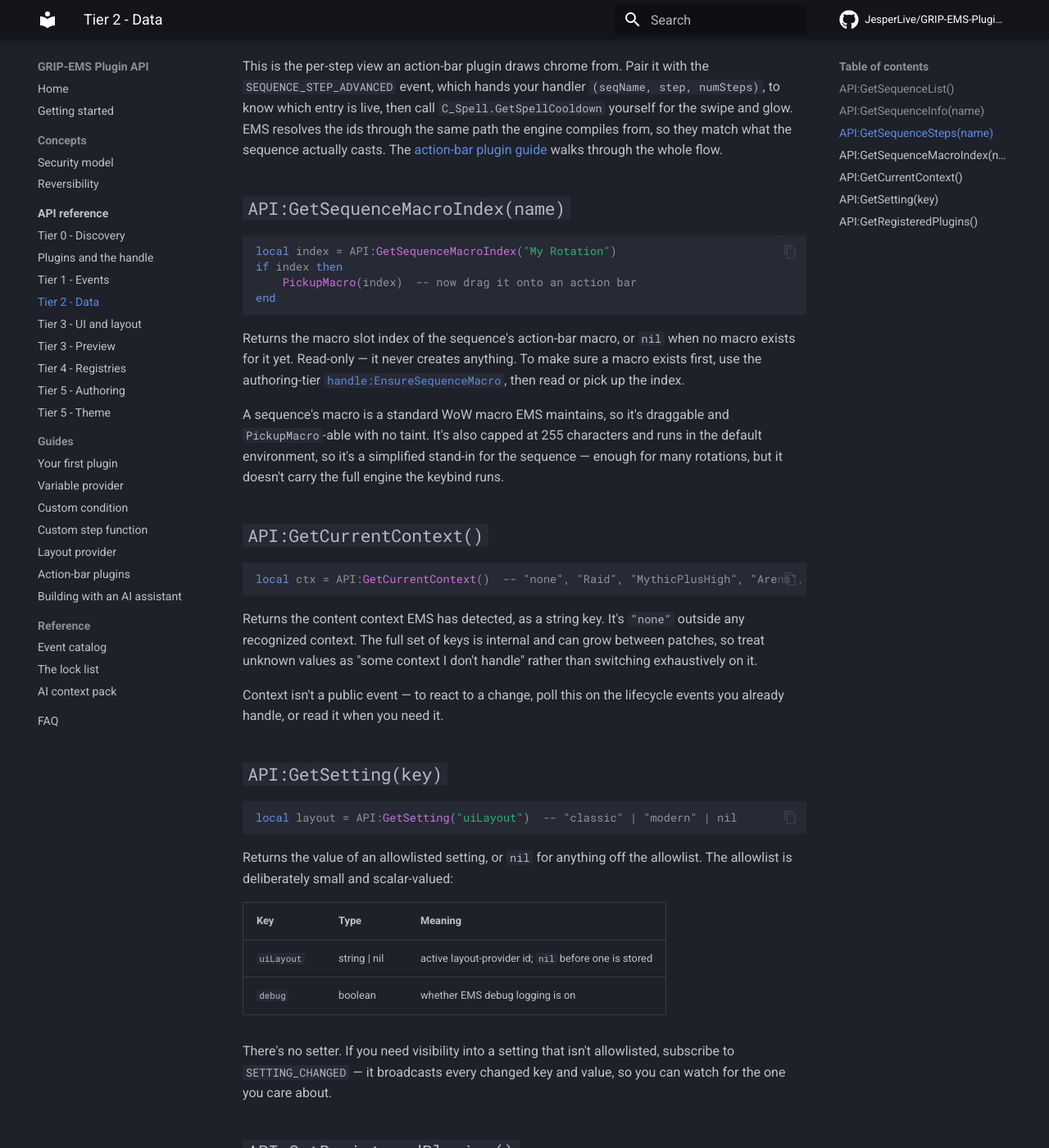
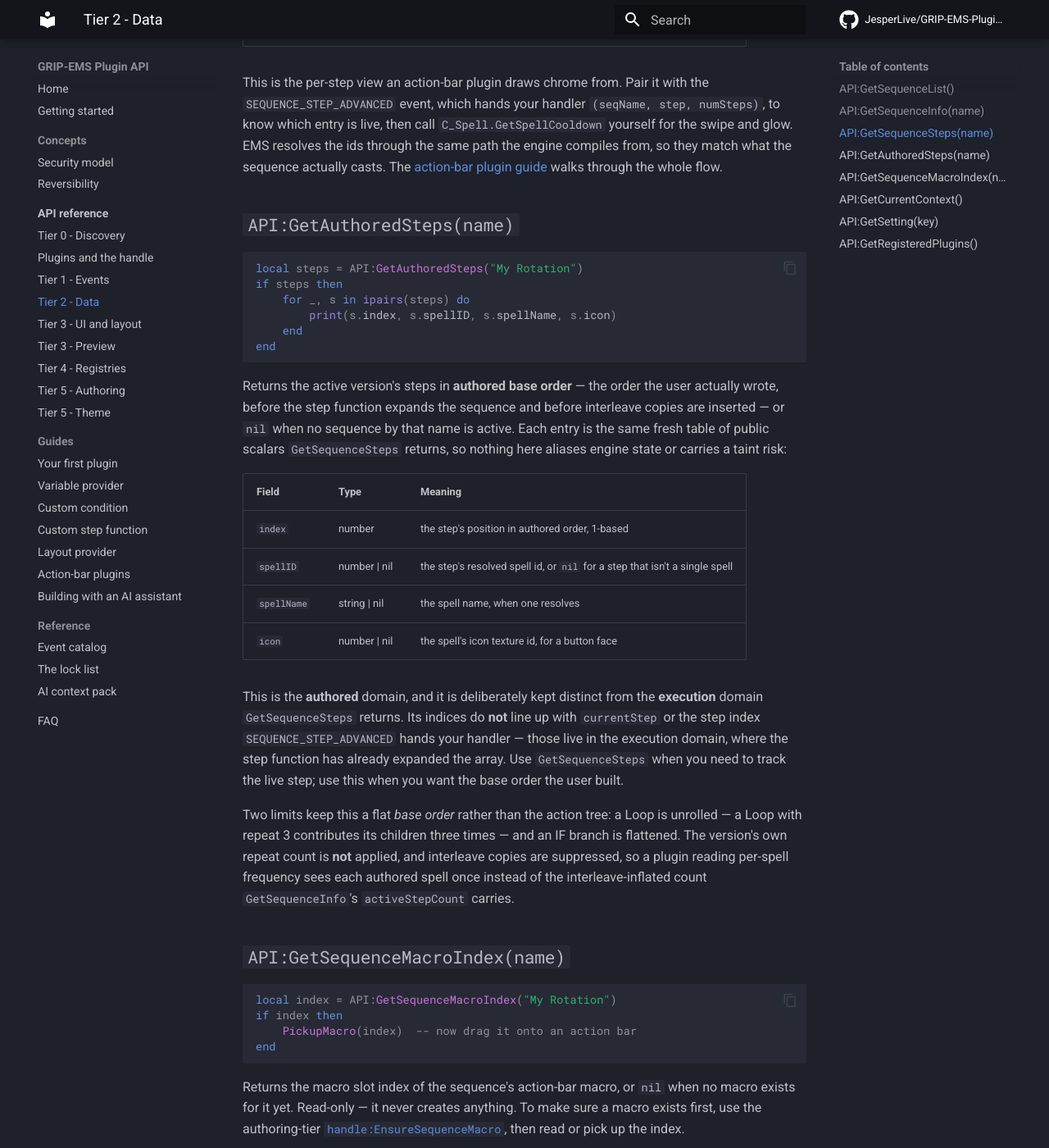
Before and after one commit to JesperLive/GRIP-EMS-PluginAPI, an MkDocs documentation site: the page built from docs/api/data.md, in a window 1280 px wide and 1400 px high, scrolled down 3359 px. Shown: the whole window at 82% size. Built offline with MkDocs 1.6.1 and Material for MkDocs 9.7.7, drawn with Linux system fonts in a browser that asks for light colours; comment, search, counter and statistics services are not loaded; some of the changed text lies outside the part shown.

Commit message:
docs: document API:GetAuthoredSteps (authored base-order accessor)
Documents API:GetAuthoredSteps(name), shipped in EMS v2.3.7.

- docs/api/data.md: the "Two step counts, two meanings" note said "The authored tree
  is not currently exposed by this API" -- now stale. Replaced with a pointer: the
  authored BASE ORDER is available via API:GetAuthoredSteps(name), while the authored
  TREE (intervals, Loop repeat counts, IF branches) is still not exposed. Added a full
  GetAuthoredSteps section immediately after GetSequenceSteps: authored base order,
  the same { index, spellID, spellName, icon } shape, nil for an unknown sequence,
  interleave copies suppressed and repeatCount not applied, Loops unrolled and IF
  branches flattened, and an explicit warning that its indices do NOT line up with
  currentStep or the SEQUENCE_STEP_ADVANCED step index (execution domain). Includes a
  usage example.
- docs/reference/ai-context.md: new GRIPEMS.API:GetAuthoredSteps bullet naming the
  authored domain and the Loop / IF / repeatCount limits (pure ASCII).

mkdocs build --strict succeeds and the new GetAuthoredSteps section renders.

````diff
--- a/docs/api/data.md
+++ b/docs/api/data.md
@@ -33,7 +33,9 @@ Returns an array of summaries for the active sequences, sorted by name. Each ent
     Neither field is the *authored* count. A sequence is authored as an action tree,
     and compiling it inserts interleave copies, unrolls loops, and applies the
     version's repeat count -- so `activeStepCount` can exceed the number of steps the
-    user actually wrote. The authored tree is not currently exposed by this API.
+    user actually wrote. The authored **base order** is available via
+    `API:GetAuthoredSteps(name)`; the authored **tree** itself -- intervals, Loop
+    repeat counts, and IF branches -- is still not exposed.
 
 This is the lightweight listing view. For richer per-sequence metadata, call `GetSequenceInfo`.
 
@@ -98,6 +100,30 @@ Returns an array of the active version's steps, or `nil` when no sequence by tha
 
 This is the per-step view an action-bar plugin draws chrome from. Pair it with the `SEQUENCE_STEP_ADVANCED` event, which hands your handler `(seqName, step, numSteps)`, to know which entry is live, then call `C_Spell.GetSpellCooldown` yourself for the swipe and glow. EMS resolves the ids through the same path the engine compiles from, so they match what the sequence actually casts. The [action-bar plugin guide](../guides/action-bar-plugin.md) walks through the whole flow.
 
+## `API:GetAuthoredSteps(name)`
+
+```lua
+local steps = API:GetAuthoredSteps("My Rotation")
+if steps then
+    for _, s in ipairs(steps) do
+        print(s.index, s.spellID, s.spellName, s.icon)
+    end
+end
+```
+
+Returns the active version's steps in **authored base order** — the order the user actually wrote, before the step function expands the sequence and before interleave copies are inserted — or `nil` when no sequence by that name is active. Each entry is the same fresh table of public scalars `GetSequenceSteps` returns, so nothing here aliases engine state or carries a taint risk:
+
+| Field | Type | Meaning |
+|---|---|---|
+| `index` | number | the step's position in authored order, 1-based |
+| `spellID` | number \| nil | the step's resolved spell id, or `nil` for a step that isn't a single spell |
+| `spellName` | string \| nil | the spell name, when one resolves |
+| `icon` | number \| nil | the spell's icon texture id, for a button face |
+
+This is the **authored** domain, and it is deliberately kept distinct from the **execution** domain `GetSequenceSteps` returns. Its indices do **not** line up with `currentStep` or the step index `SEQUENCE_STEP_ADVANCED` hands your handler — those live in the execution domain, where the step function has already expanded the array. Use `GetSequenceSteps` when you need to track the live step; use this when you want the base order the user built.
+
+Two limits keep this a flat *base order* rather than the action tree: a Loop is unrolled — a Loop with repeat 3 contributes its children three times — and an IF branch is flattened. The version's own repeat count is **not** applied, and interleave copies are suppressed, so a plugin reading per-spell frequency sees each authored spell once instead of the interleave-inflated count `GetSequenceInfo`'s `activeStepCount` carries.
+
 ## `API:GetSequenceMacroIndex(name)`
 
 ```lua
````
Also changed, not shown: docs/reference/ai-context.md (+1 -0 lines).
